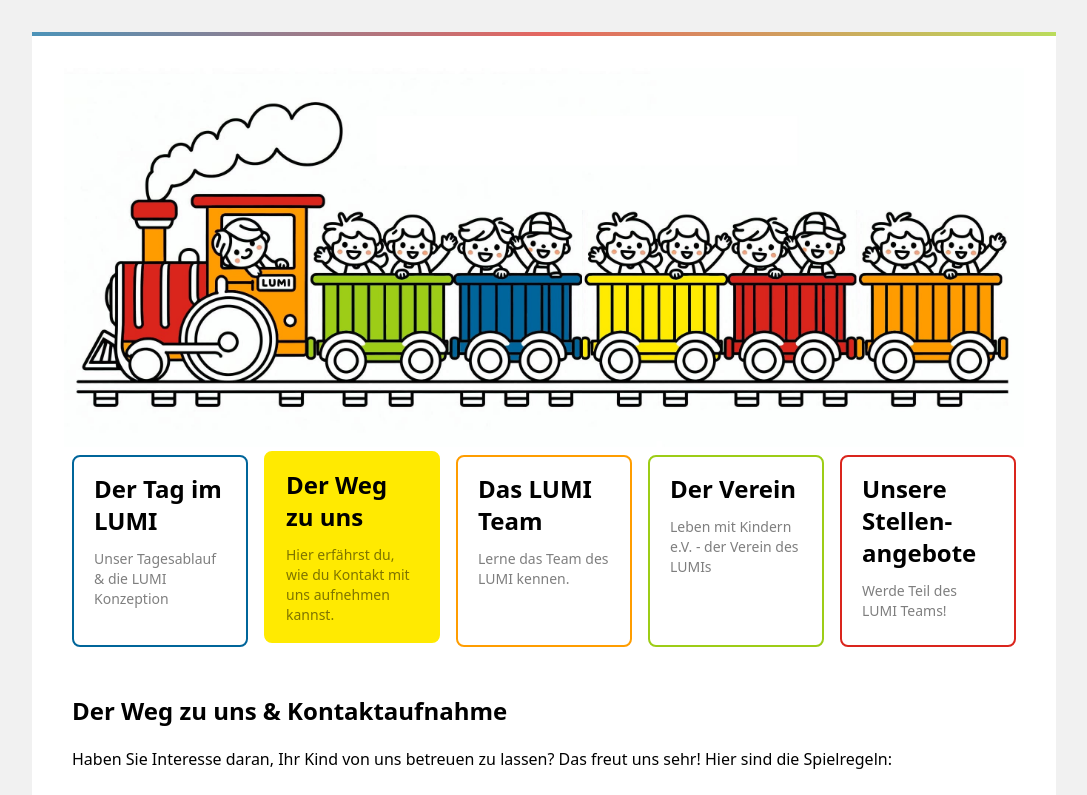
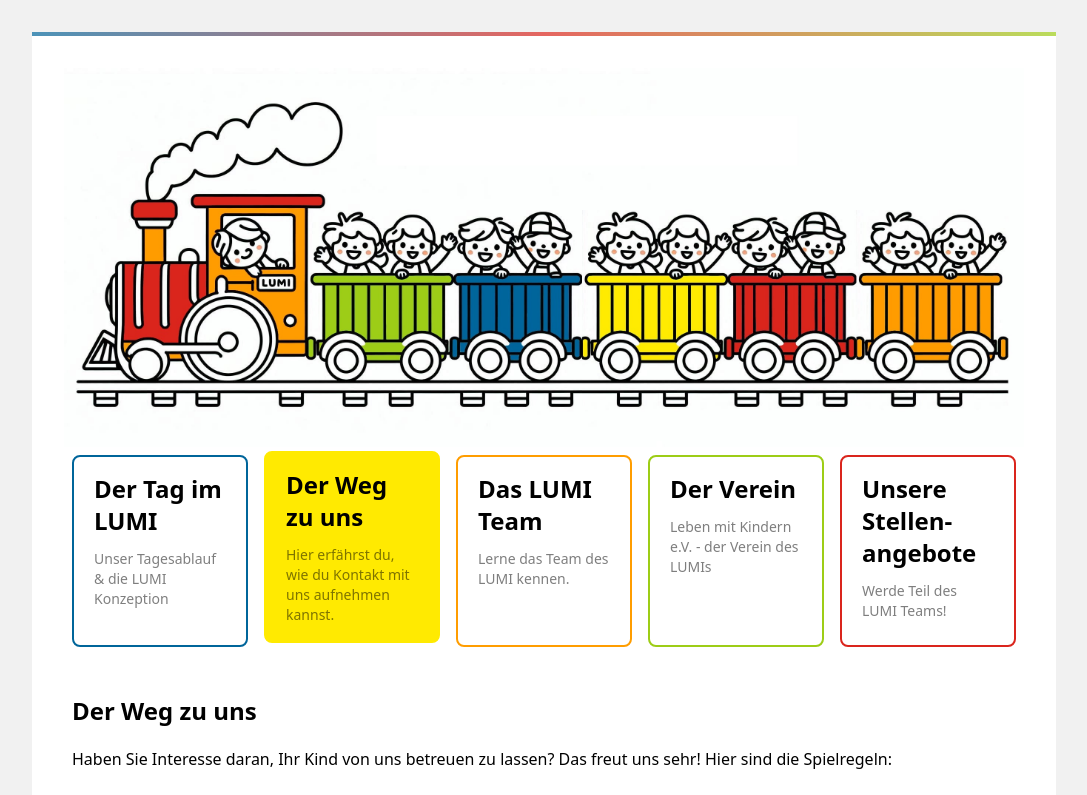
Before and after one commit to marcusvetter/lumi-tuebingen, a Next.js app: page /kontakt in a window 1280 px wide. Shown: the top 795 px of the page, without its empty margins (96-1183 px from the left). Built offline with nearby package versions, Linux system fonts and the light colour scheme.

Commit message:
feat: fix wording

```diff
--- a/app/kontakt/page.tsx
+++ b/app/kontakt/page.tsx
@@ -1,6 +1,6 @@
 export default function Page() {
     return <div>
-        <h1>Der Weg zu uns & Kontaktaufnahme</h1>
+        <h1>Der Weg zu uns</h1>
 
         <p>Haben Sie Interesse daran, Ihr Kind von uns betreuen zu lassen? Das freut uns sehr! Hier sind die Spielregeln:</p>
 
```
